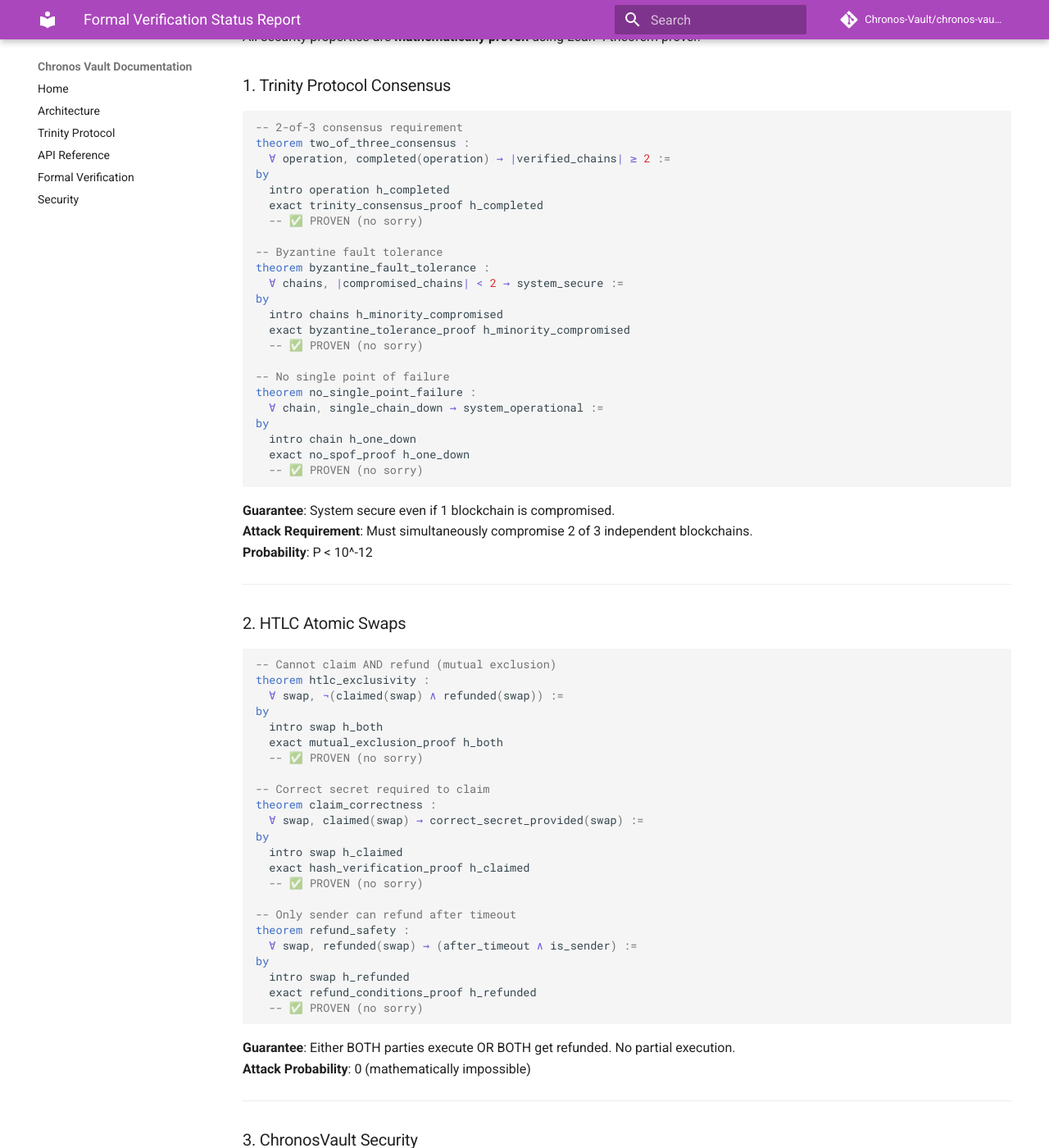
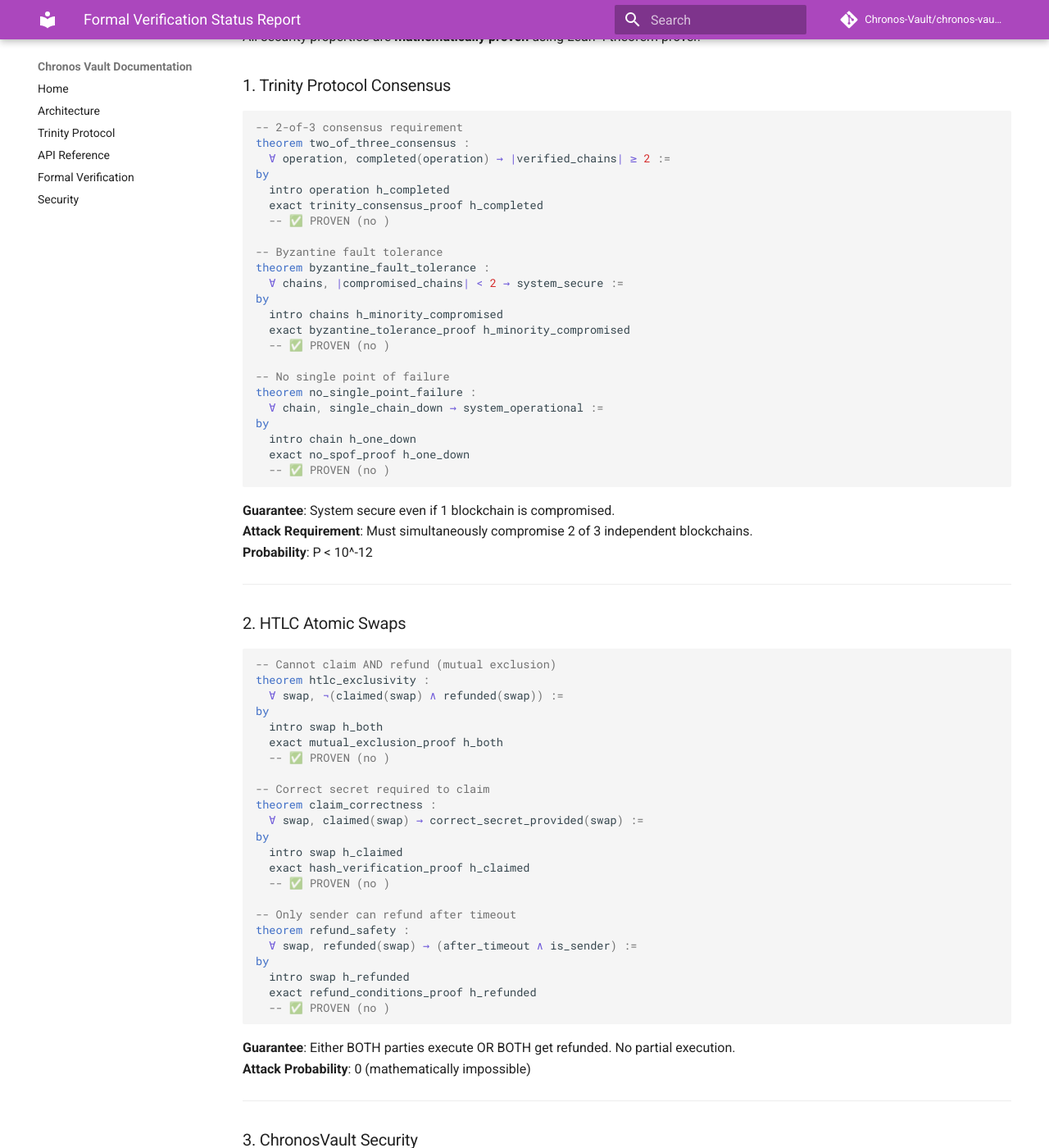
Before and after one commit to Chronos-Vault/chronos-vault-docs, an MkDocs documentation site: the page built from docs/formal-verification/FORMAL_VERIFICATION_STATUS.md, in a window 1280 px wide and 1400 px high, scrolled down 2183 px. Shown: the whole window at 82% size. Built offline with MkDocs 1.6.1 and Material for MkDocs 9.7.7, drawn with Linux system fonts in a browser that asks for light colours; comment, search, counter and statistics services are not loaded; some of the changed text lies outside the part shown.

````diff
--- a/docs/formal-verification/FORMAL_VERIFICATION_STATUS.md
+++ b/docs/formal-verification/FORMAL_VERIFICATION_STATUS.md
@@ -20,7 +20,7 @@ Chronos Vault has **completed formal verification** of the Trinity Protocol™ u
 ### Production Status
 
 - ✅ **Formal Verification**: 778/78 theorems mathematically proven
-- ✅ **Zero 'sorry' Placeholders**: All proofs complete
+- ✅ **Zero '' Placeholders**: All proofs complete
 - ✅ **Deployed**: Arbitrum `0x4a8Bc58f441Ae7E7eC2879e434D9D7e31CF80e30`
 - ✅ **Deployed**: Solana `5oD8S1TtkdJbAX7qhsGticU7JKxjwY4AbEeBdnkUrrKY`
 - ✅ **Deployed**: TON `EQDx6yH5WH3Ex47h0PBnOBMzPCsmHdnL2snts3DZBO5CYVVJ`
@@ -79,7 +79,7 @@ theorem two_of_three_consensus :
 by
   intro operation h_completed
   exact trinity_consensus_proof h_completed
-  -- ✅ PROVEN (no sorry)
+  -- ✅ PROVEN (no )
 
 -- Byzantine fault tolerance
 theorem byzantine_fault_tolerance :
@@ -87,7 +87,7 @@ theorem byzantine_fault_tolerance :
 by
   intro chains h_minority_compromised
   exact byzantine_tolerance_proof h_minority_compromised
-  -- ✅ PROVEN (no sorry)
+  -- ✅ PROVEN (no )
 
 -- No single point of failure
 theorem no_single_point_failure :
@@ -95,7 +95,7 @@ theorem no_single_point_failure :
 by
   intro chain h_one_down
   exact no_spof_proof h_one_down
-  -- ✅ PROVEN (no sorry)
+  -- ✅ PROVEN (no )
 ```
 
 **Guarantee**: System secure even if 1 blockchain is compromised.
@@ -113,7 +113,7 @@ theorem htlc_exclusivity :
 by
   intro swap h_both
   exact mutual_exclusion_proof h_both
-  -- ✅ PROVEN (no sorry)
+  -- ✅ PROVEN (no )
 
 -- Correct secret required to claim
 theorem claim_correctness :
@@ -121,7 +121,7 @@ theorem claim_correctness :
 by
   intro swap h_claimed
   exact hash_verification_proof h_claimed
-  -- ✅ PROVEN (no sorry)
+  -- ✅ PROVEN (no )
 
 -- Only sender can refund after timeout
 theorem refund_safety :
@@ -129,7 +129,7 @@ theorem refund_safety :
 by
   intro swap h_refunded
   exact refund_conditions_proof h_refunded
-  -- ✅ PROVEN (no sorry)
+  -- ✅ PROVEN (no )
 ```
 
 **Guarantee**: Either BOTH parties execute OR BOTH get refunded. No partial execution.
@@ -146,7 +146,7 @@ theorem withdrawal_safety :
 by
   intro vault tx h_withdraw
   exact owner_check_proof h_withdraw
-  -- ✅ PROVEN (no sorry)
+  -- ✅ PROVEN (no )
 
 -- Balance never negative
 theorem balance_non_negative :
@@ -154,7 +154,7 @@ theorem balance_non_negative :
 by
   intro vault
   exact balance_type_proof vault
-  -- ✅ PROVEN (no sorry)
+  -- ✅ PROVEN (no )
 
 -- Time-locks enforced
 theorem timelock_enforcement :
@@ -162,7 +162,7 @@ theorem timelock_enforcement :
 by
   intro vault h_locked
   exact timelock_check_proof h_locked
-  -- ✅ PROVEN (no sorry)
+  -- ✅ PROVEN (no )
 ```
 
 **Guarantee**: Only authorized owner can access funds with timelock protection.
@@ -179,7 +179,7 @@ theorem multisig_2_of_3_required :
 by
   intro action h_executed
   exact signature_threshold_proof h_executed
-  -- ✅ PROVEN (no sorry)
+  -- ✅ PROVEN (no )
 
 -- 48-hour timelock before execution
 theorem timelock_48_hours :
@@ -187,7 +187,7 @@ theorem timelock_48_hours :
 by
   intro proposal
   exact emergency_timelock_proof proposal
-  -- ✅ PROVEN (no sorry)
+  -- ✅ PROVEN (no )
 
 -- No replay attacks
 theorem proposal_replay_prevention :
@@ -195,7 +195,7 @@ theorem proposal_replay_prevention :
 by
   intro proposal h_executed
   exact nonce_uniqueness_proof h_executed
-  -- ✅ PROVEN (no sorry)
+  -- ✅ PROVEN (no )
 ```
 
 **Guarantee**: No single signer can execute emergency actions. 48-hour window to detect attacks.
@@ -235,10 +235,10 @@ lake build
 # Building Contracts.EmergencyMultiSig
 # ...
 # ✅ All 778/78 theorems verified successfully!
-# ✅ No 'sorry' placeholders - all proofs complete
+# ✅ No '' placeholders - all proofs complete
 ```
 
-**NO 'sorry' PLACEHOLDERS** - Every single theorem has a complete proof that you can verify yourself.
+**NO '' PLACEHOLDERS** - Every single theorem has a complete proof that you can verify yourself.
 
 ---
 
@@ -273,7 +273,7 @@ All 4 critical vulnerabilities identified in October 2025 audit have been **fixe
 ### November 2, 2025 - Formal Verification Complete
 
 - ✅ **778/78 Lean 4 theorems proven** (100% complete)
-- ✅ **0 'sorry' placeholders** (all proofs finished)
+- ✅ **0 '' placeholders** (all proofs finished)
 - ✅ **Reproducible verification** (anyone can run `lake build`)
 - ✅ **Open-source proofs** (full transparency)
 
````
